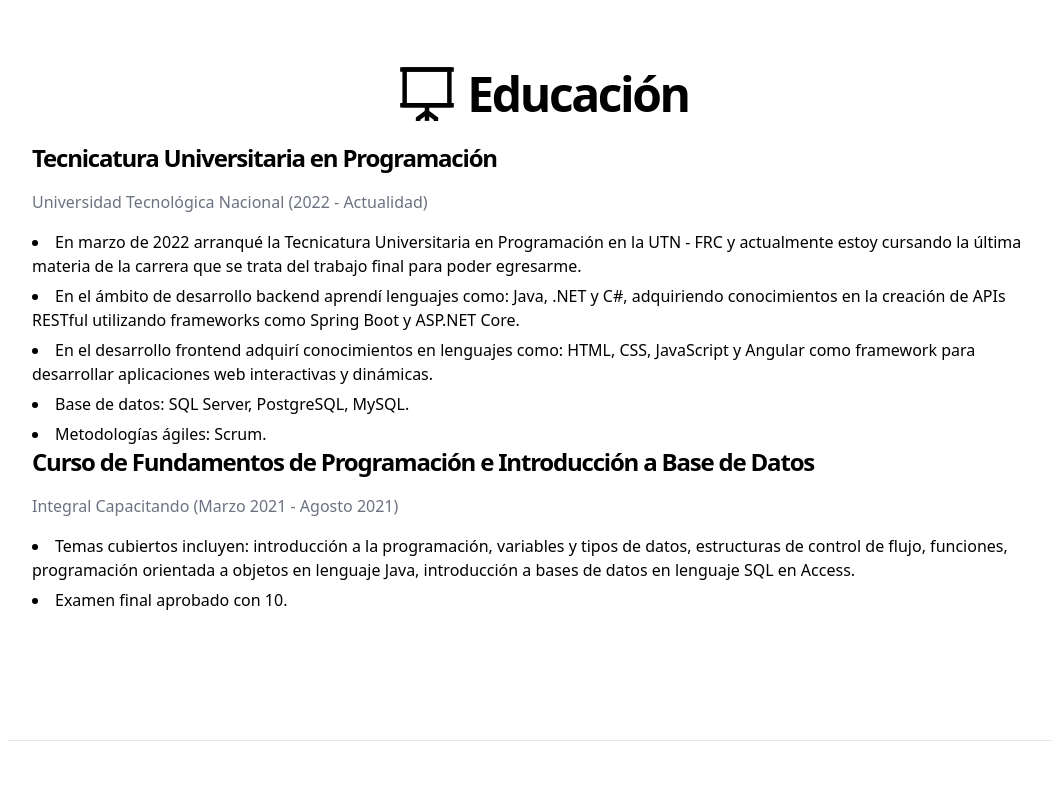
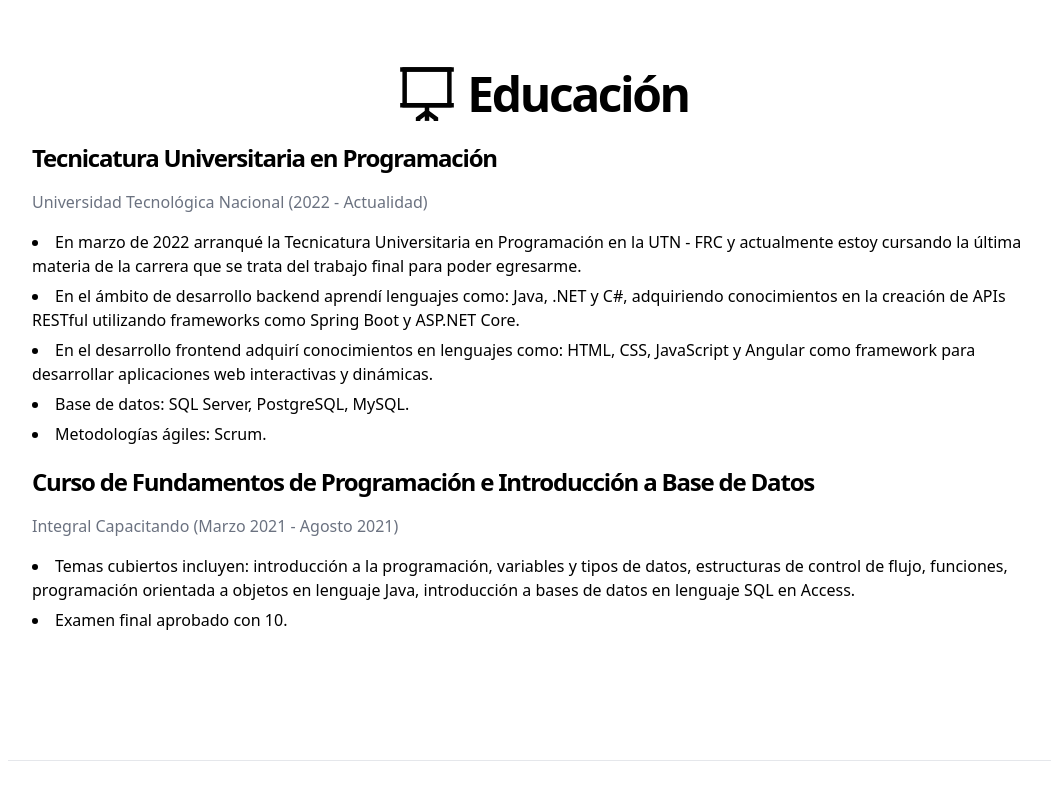
Before and after one commit to carolinacomba/my-portfolio, an Angular app: page / in a window 1280 px wide. Shown: the part 1006-1806 px from the top of the page, without its empty margins (96-1147 px from the left). Built offline with nearby package versions, Linux system fonts and the light colour scheme; a small style sheet from the web is missing.

Commit message:
Update educacion.component.html

```diff
--- a/src/app/components/educacion/educacion.component.html
+++ b/src/app/components/educacion/educacion.component.html
@@ -63,7 +63,7 @@
                   </li>
               </ul>
           </div>
-          <div class="space-y-4">
+          <div class="space-y-4 mt-5">
               <h3 class="text-2xl font-bold tracking-tighter">
                   Curso de Fundamentos de Programación e Introducción a Base de Datos
               </h3>
```
